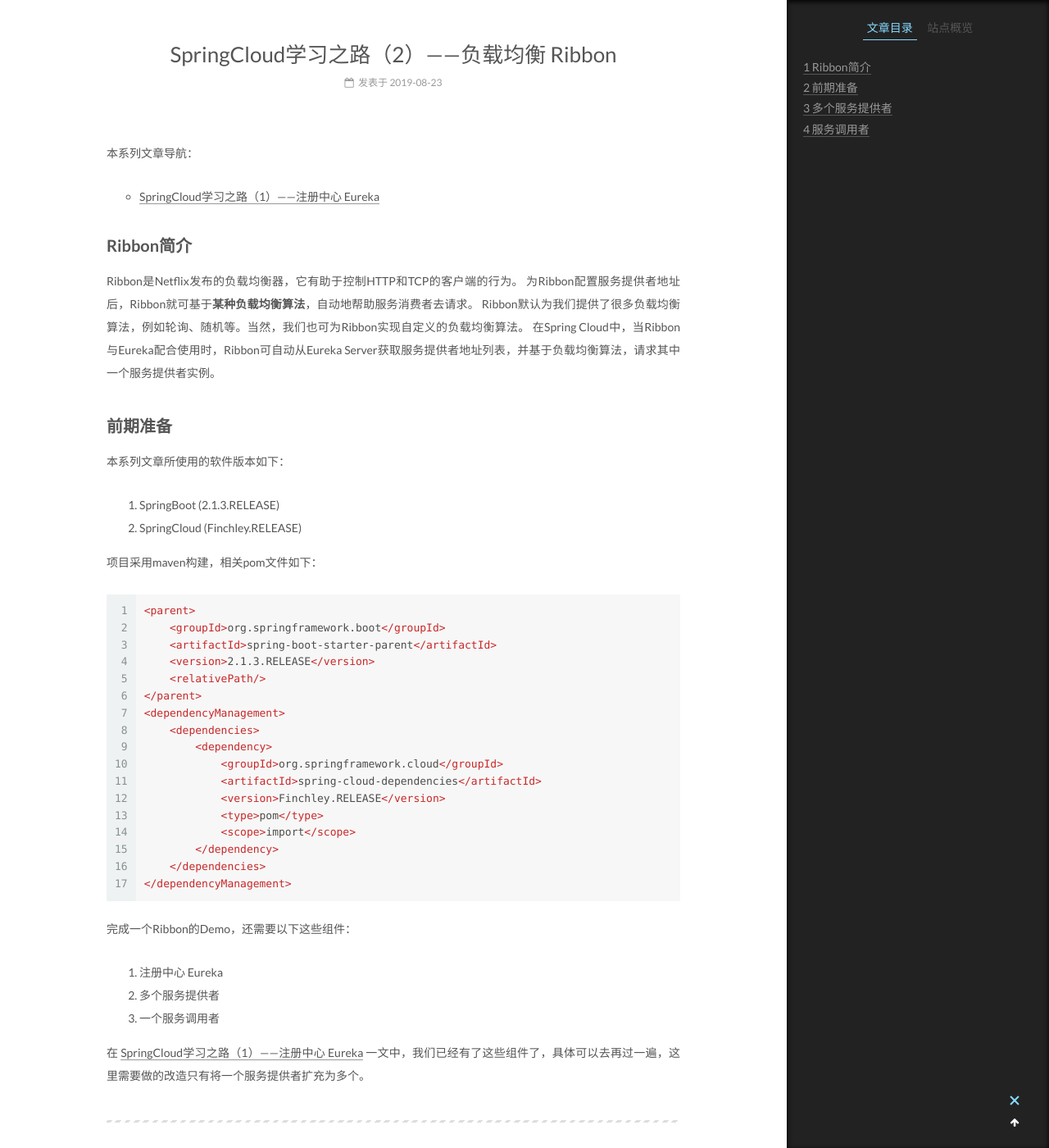
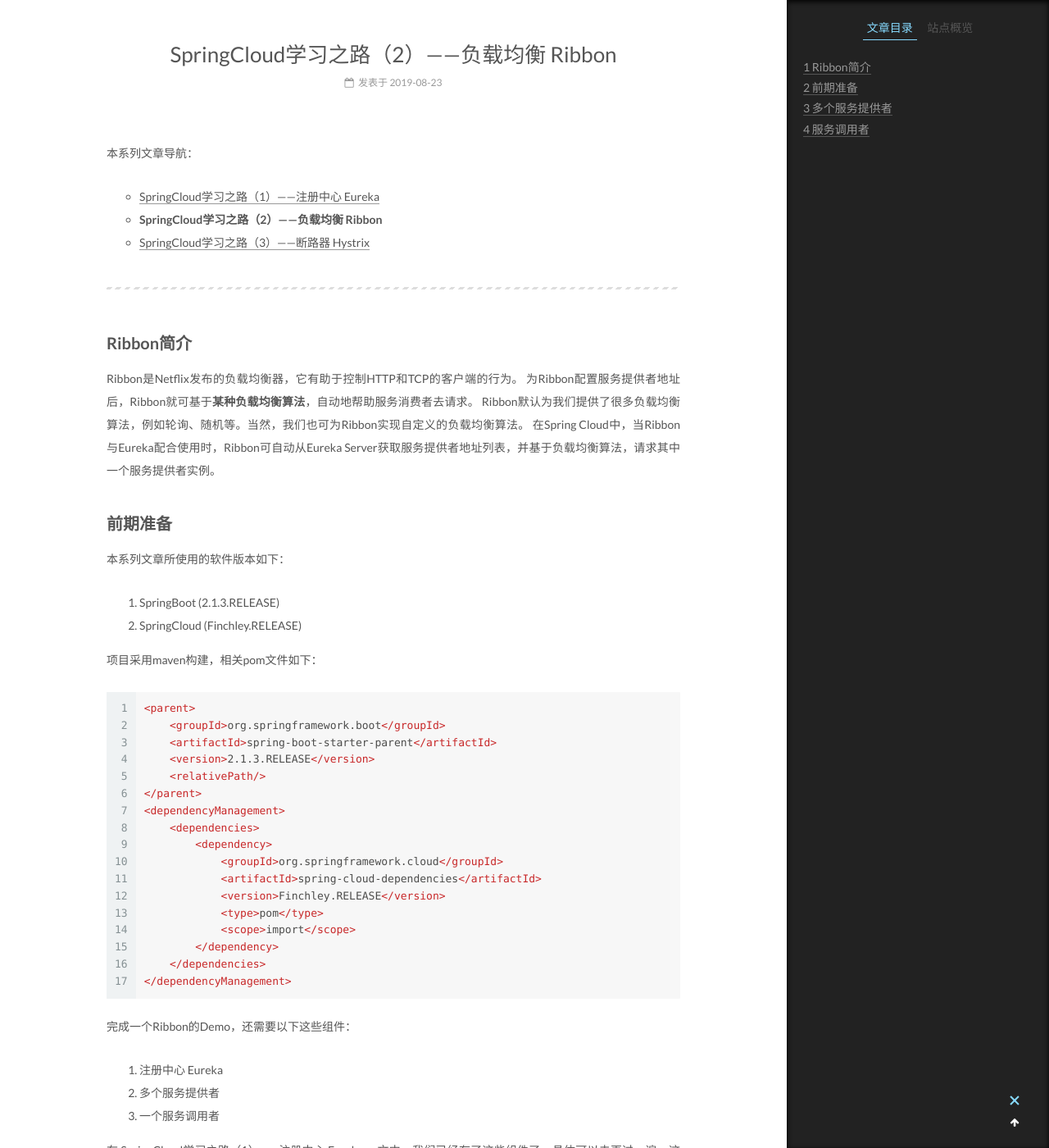
Before and after one commit to iamwzt/iamwzt.github.io, a Jekyll site: the page built from _posts/2019-08-23-SpringCloud学习之路（2）——负载均衡 Ribbon.md, in a window 1280 px wide and 1400 px high, scrolled down 294 px. Shown: the whole window at 82% size. Built offline with Jekyll 4.4.1, drawn with Linux system fonts in a browser that asks for light colours.

Commit message:
Update 2019-08-23-SpringCloud学习之路（2）——负载均衡 Ribbon.md

```diff
--- a/_posts/2019-08-23-SpringCloud学习之路（2）——负载均衡 Ribbon.md
+++ b/_posts/2019-08-23-SpringCloud学习之路（2）——负载均衡 Ribbon.md
@@ -12,6 +12,10 @@
 
 本系列文章导航：
 - [SpringCloud学习之路（1）——注册中心 Eureka](https://iamwzt.github.io/2019/08/22/SpringCloud%E5%AD%A6%E4%B9%A0%E4%B9%8B%E8%B7%AF-1-%E6%B3%A8%E5%86%8C%E4%B8%AD%E5%BF%83-Eureka/)
+- **SpringCloud学习之路（2）——负载均衡 Ribbon**
+- [SpringCloud学习之路（3）——断路器 Hystrix](https://iamwzt.github.io/2019/08/23/SpringCloud%E5%AD%A6%E4%B9%A0%E4%B9%8B%E8%B7%AF-3-%E6%96%AD%E8%B7%AF%E5%99%A8-Hystrix/)
+
+---
 
 ## Ribbon简介
 Ribbon是Netflix发布的负载均衡器，它有助于控制HTTP和TCP的客户端的行为。
```
